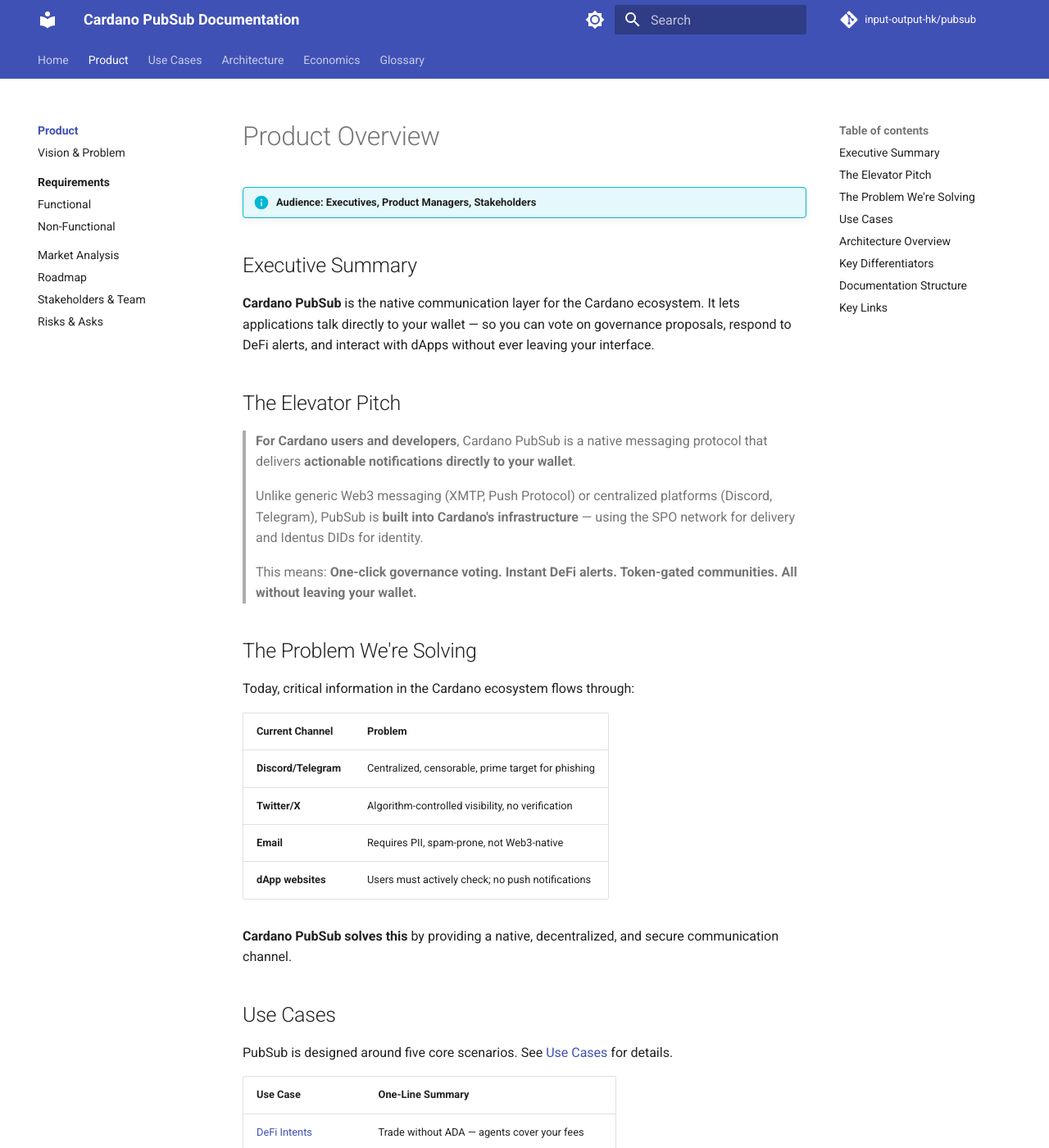
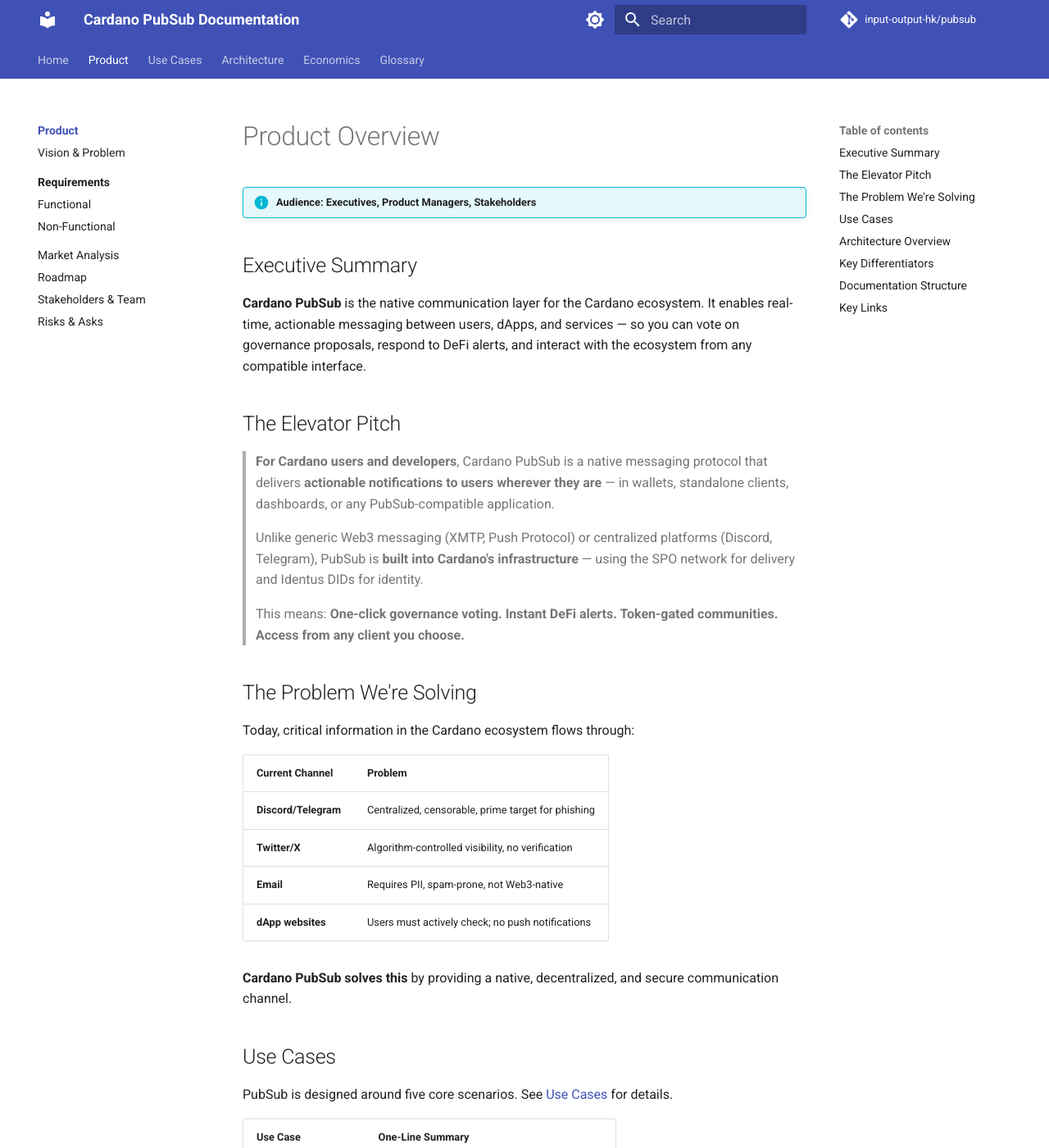
Before and after one commit to input-output-hk/pubsub, an MkDocs documentation site: the page built from docs/product/index.md, in a window 1280 px wide and 1400 px high. Shown: the whole window at 82% size. Built offline with MkDocs 1.6.1 and Material for MkDocs 9.7.7, drawn with Linux system fonts in a browser that asks for light colours; a script that is not in the unit is left out; comment, search, counter and statistics services are not loaded; some of the changed text lies outside the part shown.

Commit message:
Make docs interface-agnostic (not wallet-centric)
Per Reza's feedback: PubSub should be independent of specific interfaces.
Wallets are one integration option, but users can also access via:
- Standalone clients
- Dashboards
- Custom applications

Updated:
- product/index.md - Executive summary, elevator pitch
- product/vision.md - Vision statement, actionable messages
- index.md - Main intro
- use-cases/governance.md - Voter experience

````diff
--- a/docs/product/index.md
+++ b/docs/product/index.md
@@ -4,15 +4,15 @@
 
 ## Executive Summary
 
-**Cardano PubSub** is the native communication layer for the Cardano ecosystem. It lets applications talk directly to your wallet — so you can vote on governance proposals, respond to DeFi alerts, and interact with dApps without ever leaving your interface.
+**Cardano PubSub** is the native communication layer for the Cardano ecosystem. It enables real-time, actionable messaging between users, dApps, and services — so you can vote on governance proposals, respond to DeFi alerts, and interact with the ecosystem from any compatible interface.
 
 ## The Elevator Pitch
 
-> **For Cardano users and developers**, Cardano PubSub is a native messaging protocol that delivers **actionable notifications directly to your wallet**.
+> **For Cardano users and developers**, Cardano PubSub is a native messaging protocol that delivers **actionable notifications to users wherever they are** — in wallets, standalone clients, dashboards, or any PubSub-compatible application.
 >
 > Unlike generic Web3 messaging (XMTP, Push Protocol) or centralized platforms (Discord, Telegram), PubSub is **built into Cardano's infrastructure** — using the SPO network for delivery and Identus DIDs for identity.
 >
-> This means: **One-click governance voting. Instant DeFi alerts. Token-gated communities. All without leaving your wallet.**
+> This means: **One-click governance voting. Instant DeFi alerts. Token-gated communities. Access from any client you choose.**
 
 ## The Problem We're Solving
 
@@ -34,7 +34,7 @@
 | Use Case | One-Line Summary |
 |----------|------------------|
 | [DeFi Intents](../use-cases/defi-intents.md) | Trade without ADA — agents cover your fees |
-| [Governance](../use-cases/governance.md) | One-click voting directly in your wallet |
+| [Governance](../use-cases/governance.md) | One-click voting from any PubSub client |
 | [Autonomous Agents](../use-cases/autonomous-agents.md) | AI agents coordinate at machine speed |
 | [Cross-Chain](../use-cases/cross-chain.md) | Bridge and stake in a single action |
 | [Token-Gated Social](../use-cases/token-gated-social.md) | Private communities enforced by the blockchain |
@@ -44,7 +44,7 @@
 ```
 ┌─────────────────────────────────────────────────────────────────┐
 │                     Application Plane                           │
-│        Wallets & dApps using PubSub SDK (TS/Rust)              │
+│   Wallets, dApps, Dashboards & Clients using PubSub SDK        │
 └─────────────────────────────────────────────────────────────────┘
                               │
 ┌─────────────────────────────────────────────────────────────────┐
````
Also changed, not shown: docs/index.md (+2 -2 lines), docs/product/vision.md (+4 -4 lines), docs/use-cases/governance.md (+5 -5 lines).
